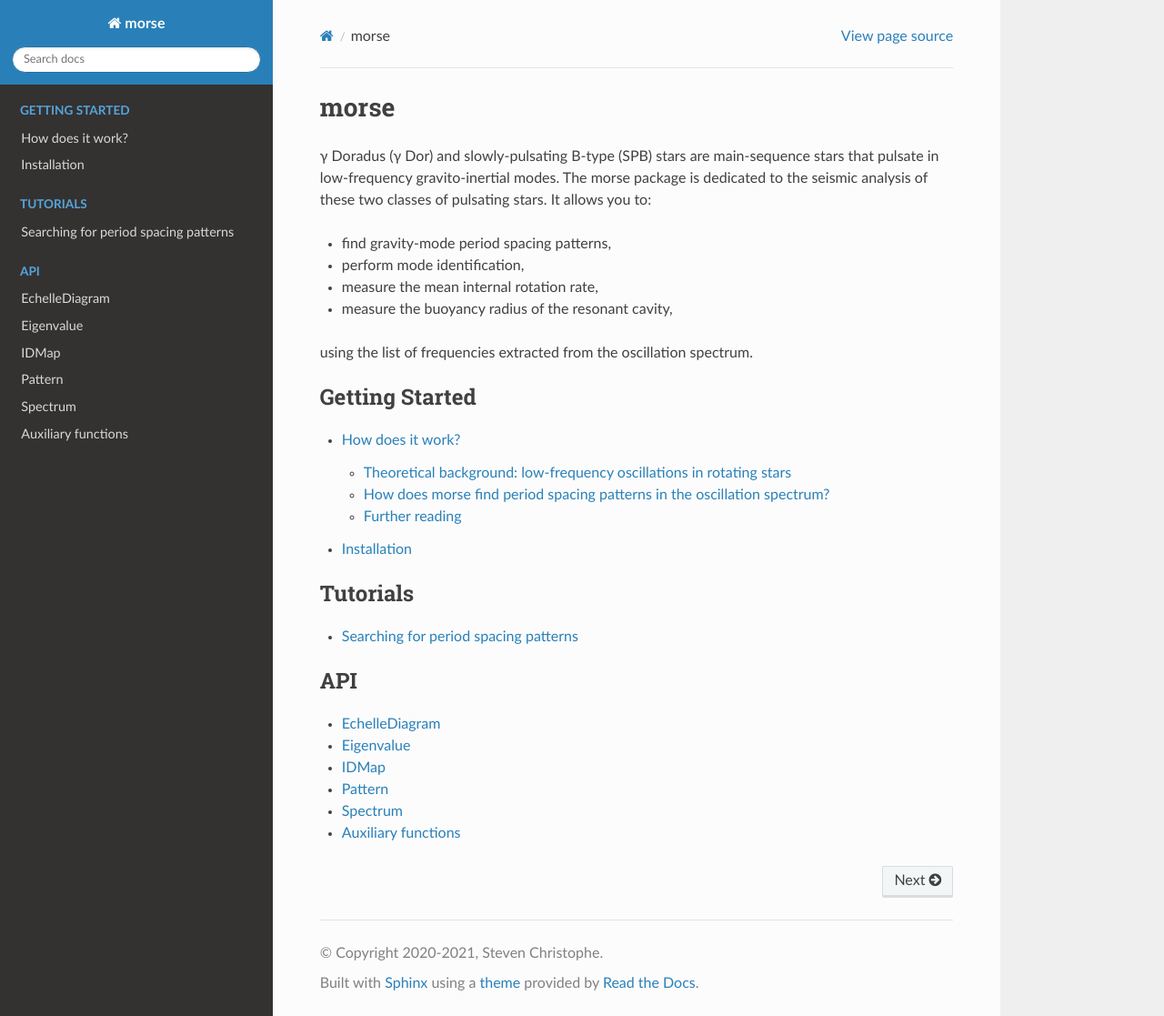
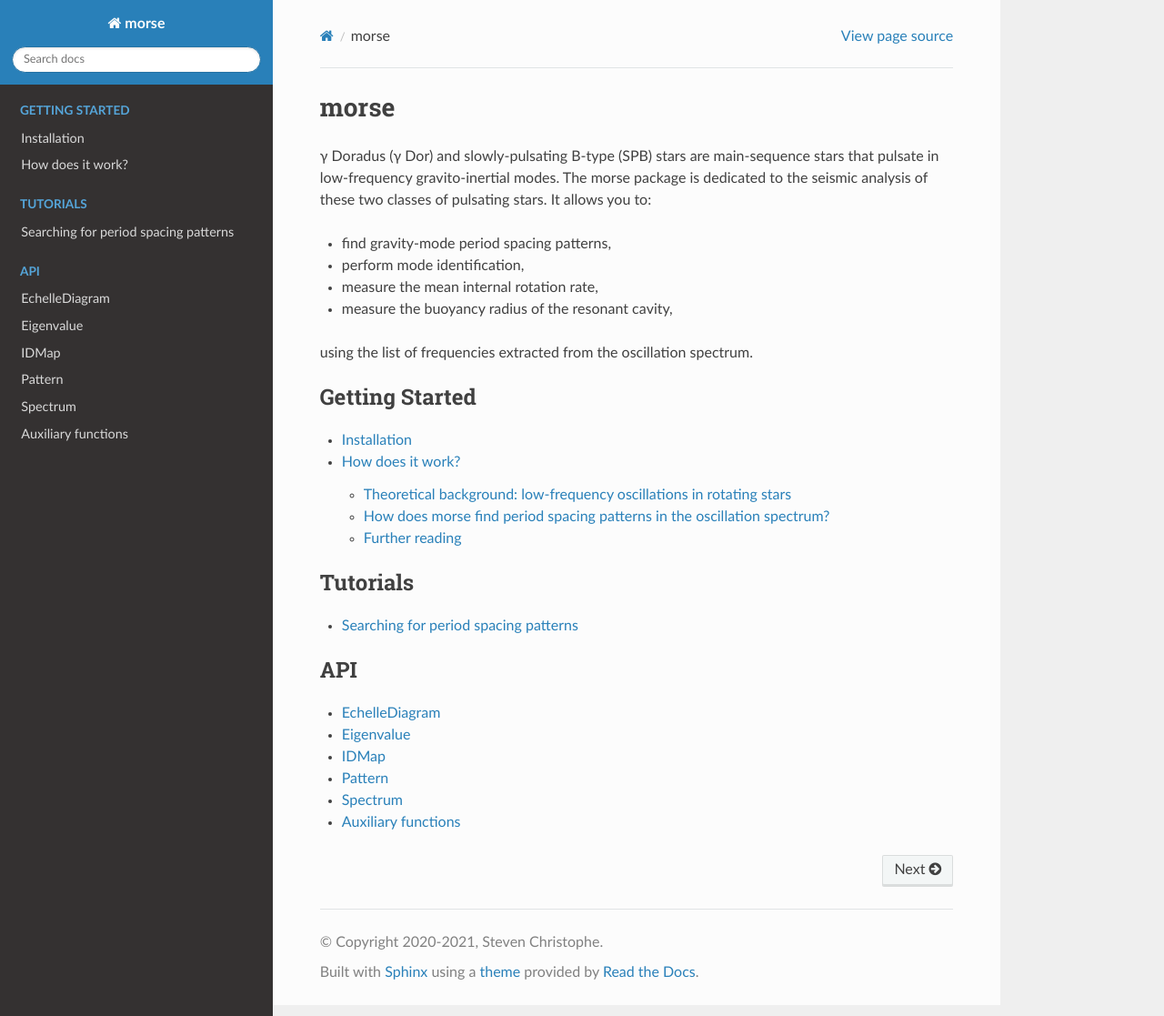
Before and after one commit to schristophe/morse, a Sphinx documentation site: the page built from docs/source/index.rst, in a window 1280 px wide and 1117 px high. Shown: the whole window at 91% size. Built offline with Sphinx 7.4.7 and the Read the Docs theme 2.0.0, drawn with Linux system fonts in a browser that asks for light colours; some of the changed lines change nothing that is shown.

Commit message:
change filename to match title and reorder subsections

```diff
--- a/docs/source/index.rst
+++ b/docs/source/index.rst
@@ -18,8 +18,8 @@ using the list of frequencies extracted from the oscillation spectrum.
    :maxdepth: 2
    :caption: Getting Started
 
-   getting_started/core_principle
    getting_started/installation
+   getting_started/how_does_it_work
 
 .. toctree::
    :maxdepth: 2
```
Also changed, not shown: docs/source/getting_started/how_does_it_work.rst (renamed from docs/source/getting_started/core_principle.rst).
